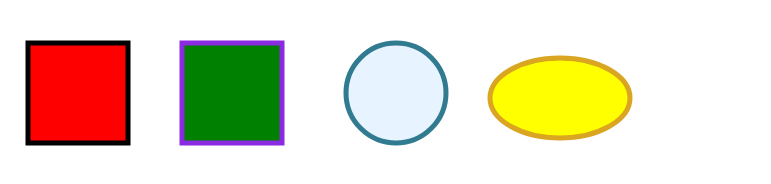
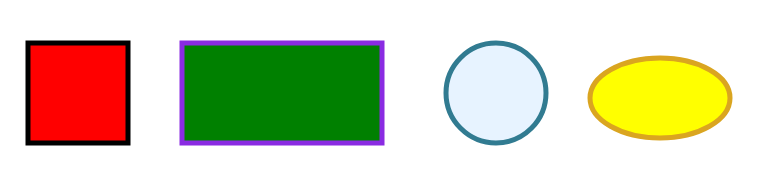
Before and after one commit to Chellsi/fullstack_hw13, a plain HTML site: page index.html in a window 1280 px wide. Shown: the whole page, without its empty margins (0-771 px from the left). Drawn offline with Linux system fonts and the light colour scheme.

Commit message:
added rectangle

```diff
--- a/index.html
+++ b/index.html
@@ -10,8 +10,8 @@
     <svg width="150" height="150">
         <rect class="square" x="20" y="20" width="100px" height="100px"></rect>
     </svg>
-    <svg width="150" height="150">
-        <rect class="rectangle" x="20" y="20" width="100px" height="100px"></rect>
+    <svg width="250" height="150">
+        <rect class="rectangle" x="20" y="20" width="200px" height="100px"></rect>
     </svg>
     <svg width="150" height="160">
         <circle class="circle" cx="80" cy="80" r="50"></circle>
```
